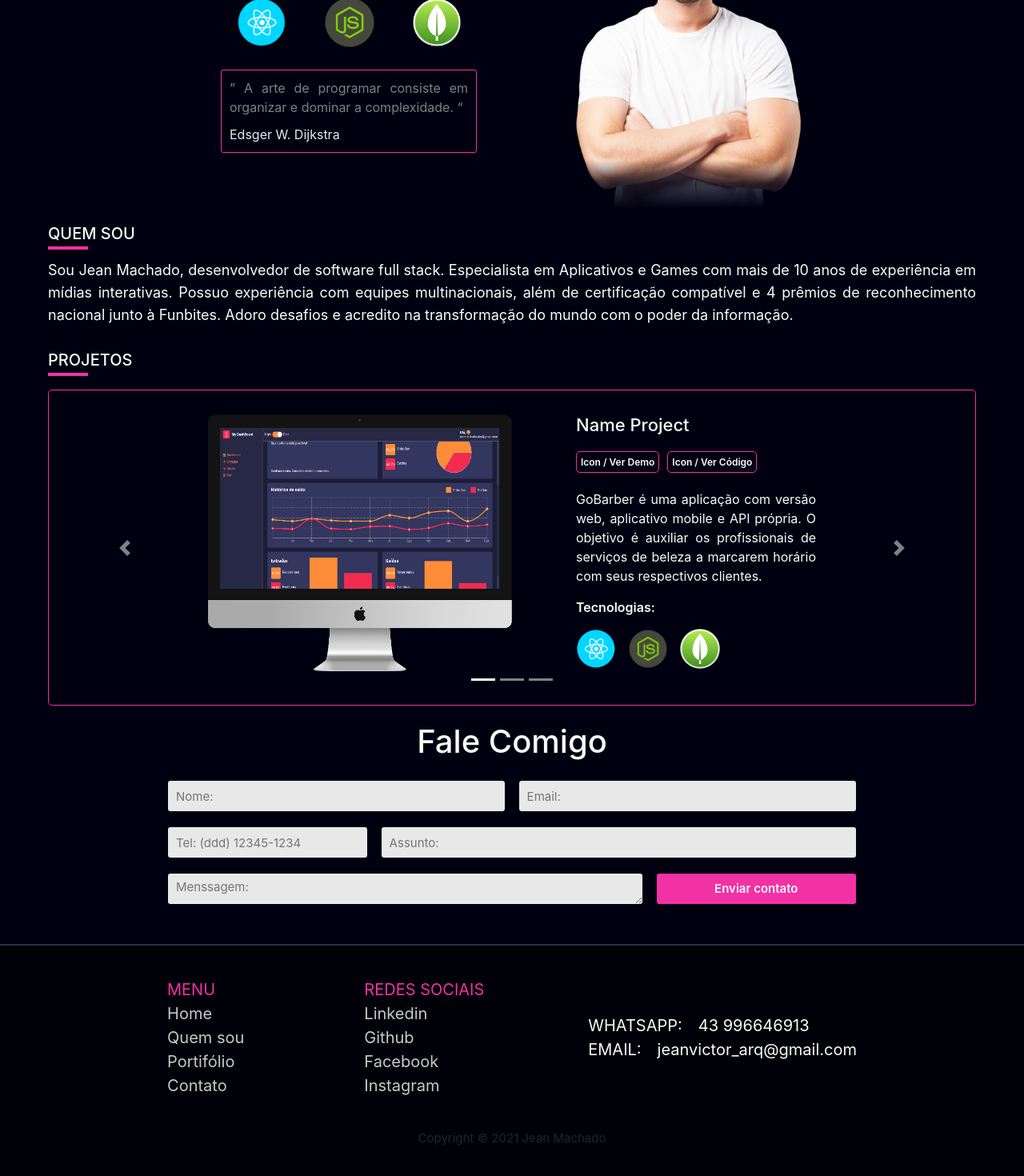
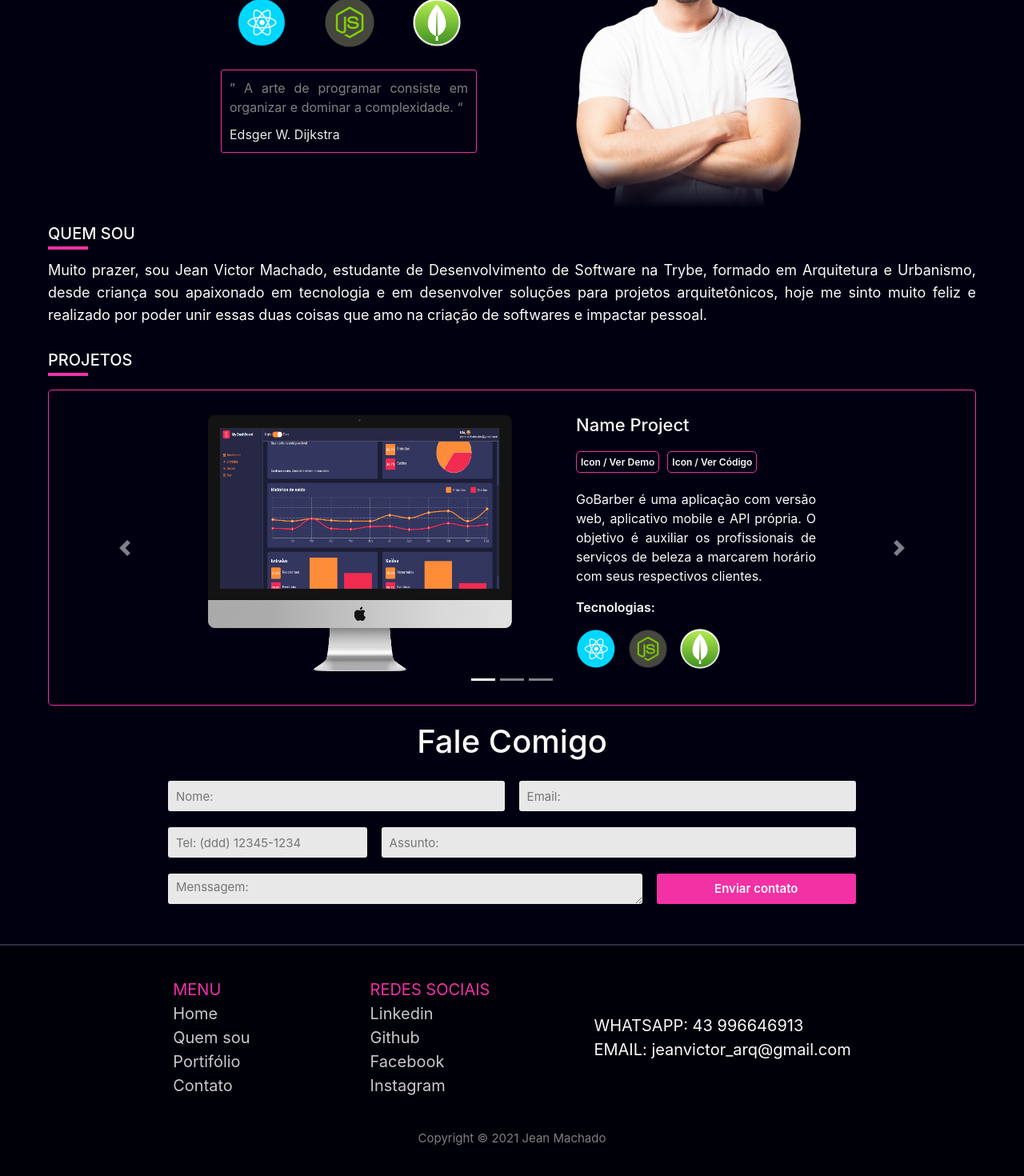
Before and after one commit to JeanVictorMachado/My-Personal-Page, a Next.js app: page / in a window 1280 px wide. Shown: the part 246-1716 px from the top of the page at 80% size. Built offline with nearby package versions, Linux system fonts and the light colour scheme.

Commit message:
:lipstick: update logo

```diff
--- a/src/components/AboutMe/index.tsx
+++ b/src/components/AboutMe/index.tsx
@@ -11,12 +11,14 @@ const AboutMe = () => {
       <S.Content menuIsOpen={menuIsOpen}>
         <h2>QUEM SOU</h2>
         <p>
-          Sou Jean Machado, desenvolvedor de software full stack. Especialista
-          em Aplicativos e Games com mais de 10 anos de experiência em mídias
-          interativas. Possuo experiência com equipes multinacionais, além de
-          certificação compatível e 4 prêmios de reconhecimento nacional junto à
-          Funbites. Adoro desafios e acredito na transformação do mundo com o
-          poder da informação.
+          Muito prazer, sou Jean Victor Machado,
+          estudante de Desenvolvimento de Software na Trybe,
+          formado em Arquitetura e Urbanismo,
+          desde criança sou apaixonado em tecnologia e em
+          desenvolver soluções para projetos arquitetônicos,
+          hoje me sinto muito feliz e realizado por poder unir
+          essas duas coisas que amo na criação de softwares e
+          impactar pessoal.
         </p>
       </S.Content>
     </S.Wrapper>
--- a/src/components/Copyright/styles.ts
+++ b/src/components/Copyright/styles.ts
@@ -11,6 +11,7 @@ export const Wrapper = styled.div`
 
     > span {
       font-size: 1.5rem;
+      color: #7F7F7F;
     }
   `}
 `
--- a/src/components/Footer/index.tsx
+++ b/src/components/Footer/index.tsx
@@ -23,12 +23,10 @@ const Footer = () => {
 
       <S.WrapperRight>
         <div>
-          <span>WHATSAPP:</span>
-          <span>43 996646913</span>
+          <span>WHATSAPP: 43 996646913</span>
         </div>
         <div>
-          <span>EMAIL:</span>
-          <span>jeanvictor_arq@gmail.com</span>
+          <span>EMAIL: jeanvictor_arq@gmail.com</span>
         </div>
       </S.WrapperRight>
     </S.Wrapper>
--- a/src/components/Heading/index.tsx
+++ b/src/components/Heading/index.tsx
@@ -16,7 +16,7 @@ const Heading = () => {
   return (
     <S.Wrapper>
       <S.Logo>
-        JEAN <span>MACHADO</span>
+        {`< J`} <span>{`M`}</span> {`/ >`}
       </S.Logo>
 
       <S.Navigation>
--- a/src/components/Heading/styles.ts
+++ b/src/components/Heading/styles.ts
@@ -95,6 +95,7 @@ export const ImgOpenOrClose = styled.img`
 `
 
 export const NavigationMobile = styled.div`
+  ${({ theme }) => css`
     display: none;
     margin-left: 50%;
 
@@ -113,7 +114,7 @@ export const NavigationMobile = styled.div`
       overflow: hidden;
       position: fixed;
 
-    background: rgba(100, 0, 15, 0.9);
+      background: ${theme.colors.primary}dd;
 
       z-index: 999;
 
@@ -145,4 +146,5 @@ export const NavigationMobile = styled.div`
       width: 100%;
       margin-left: 0;
     }
+  `}
 `
```
Also changed, not shown: public/img/globo.svg (added). Lines whose indentation alone changed are shown as unchanged.
